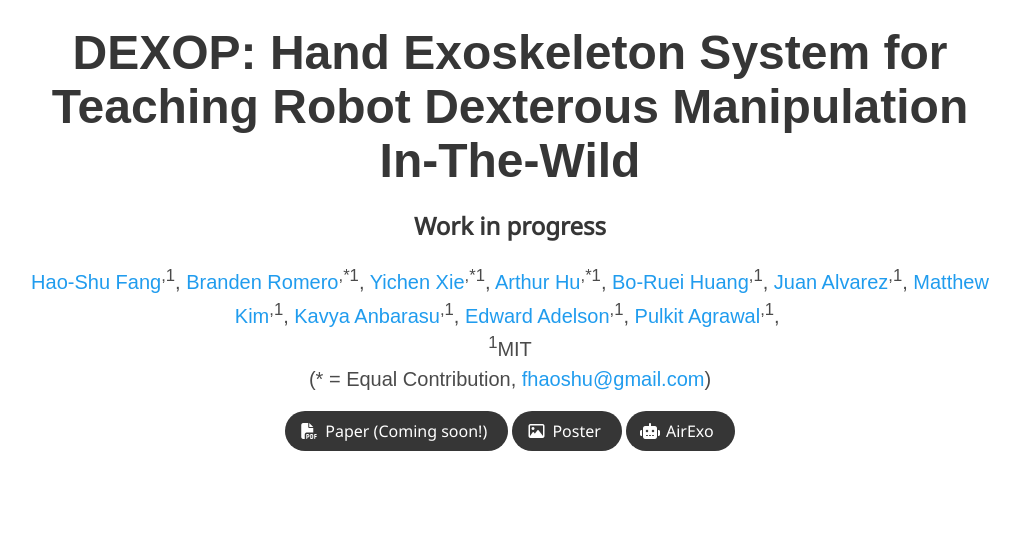
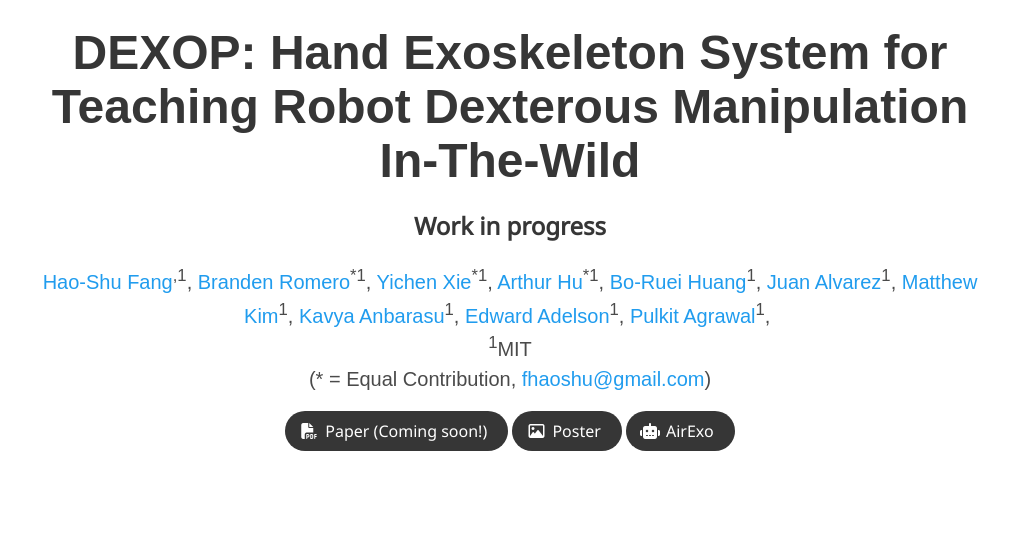
Before and after one commit to dex-op/dex-op.github.io, a plain HTML site: page index.html in a window 1280 px wide. Shown: the part 74-612 px from the top of the page, without its empty margins (130-1150 px from the left). Drawn offline with nearby package versions, Linux system fonts and the light colour scheme; some icons are missing; a web font is replaced by a local one.

Commit message:
fixed author header

```diff
--- a/index.html
+++ b/index.html
@@ -74,15 +74,15 @@
           <div class="is-size-5 publication-authors">
             <span class="author-block">
               <a href="https://fang-haoshu.github.io/">Hao-Shu Fang</a><sup>,1</sup>,</span>
-              <a>Branden Romero</a><sup>,*1</sup>,</span>
-              <a>Yichen Xie</a><sup>,*1</sup>,</span>
-              <a>Arthur Hu</a><sup>,*1</sup>,</span>
-              <a>Bo-Ruei Huang</a><sup>,1</sup>,</span>
-              <a>Juan Alvarez</a><sup>,1</sup>,</span>
-              <a>Matthew Kim</a><sup>,1</sup>,</span>
-              <a>Kavya Anbarasu</a><sup>,1</sup>,</span>
-              <a>Edward Adelson</a><sup>,1</sup>,</span>
-              <a>Pulkit Agrawal</a><sup>,1</sup>,</span>
+              <a>Branden Romero</a><sup>*1</sup>,</span>
+              <a>Yichen Xie</a><sup>*1</sup>,</span>
+              <a>Arthur Hu</a><sup>*1</sup>,</span>
+              <a>Bo-Ruei Huang</a><sup>1</sup>,</span>
+              <a>Juan Alvarez</a><sup>1</sup>,</span>
+              <a>Matthew Kim</a><sup>1</sup>,</span>
+              <a>Kavya Anbarasu</a><sup>1</sup>,</span>
+              <a>Edward Adelson</a><sup>1</sup>,</span>
+              <a>Pulkit Agrawal</a><sup>1</sup>,</span>
             <span class="author-block">
           </div>
 
```
